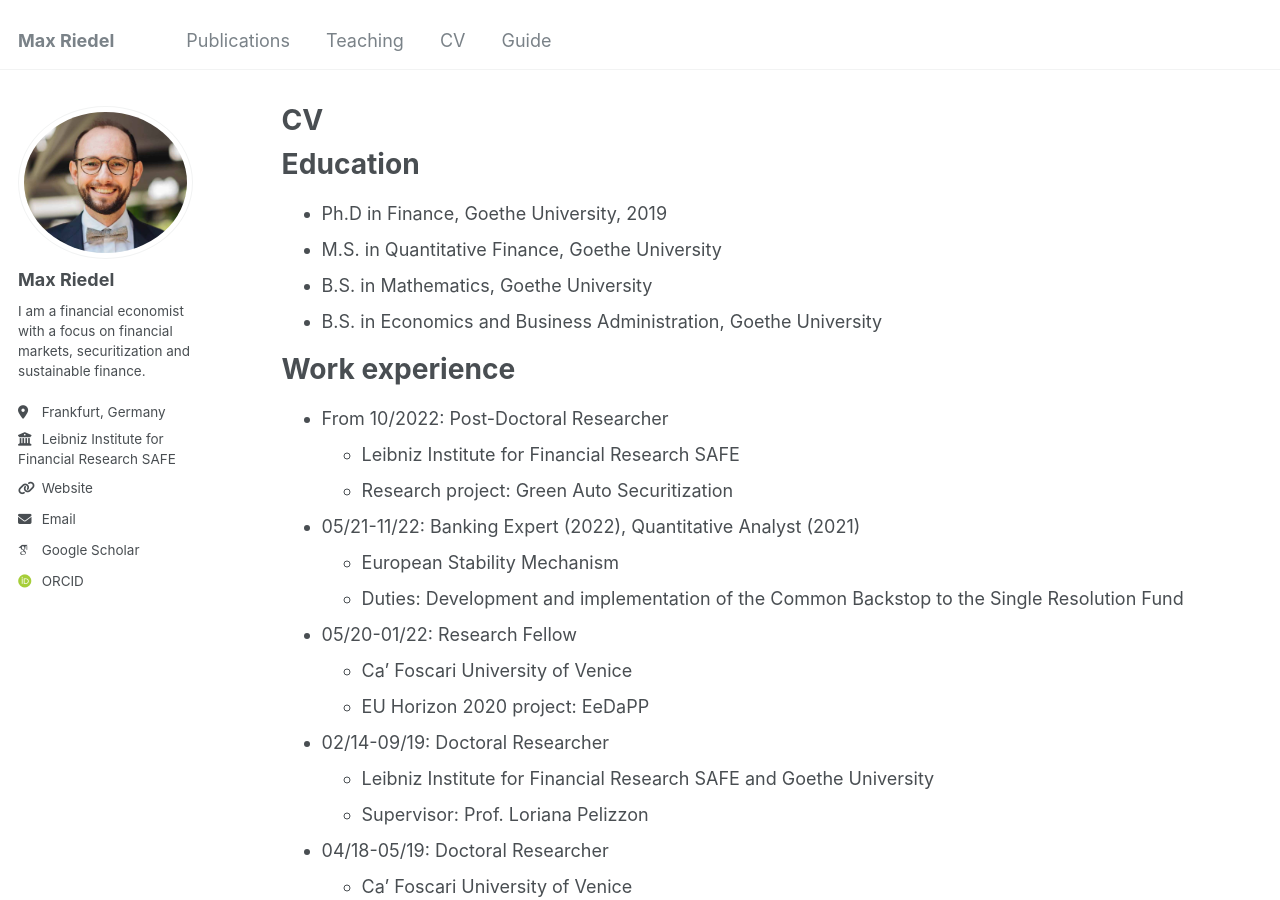
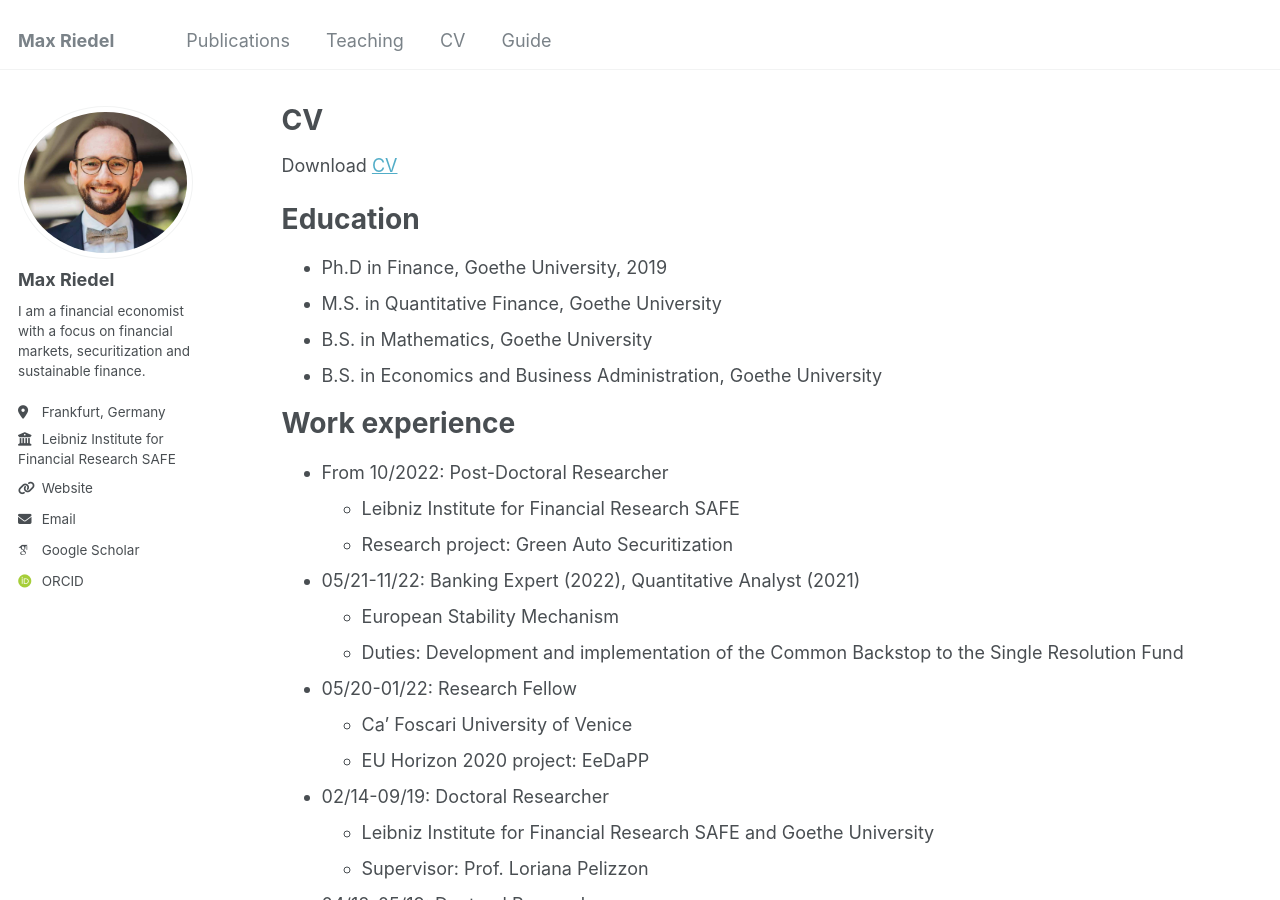
Before and after one commit to max-riedel-phd/max-riedel-phd.github.io, a Jekyll site: the page built from _pages/cv.md, in a window 1280 px wide and 900 px high. Built offline with Jekyll 4.4.1, drawn with Linux system fonts in a browser that asks for light colours; some web fonts are replaced.

Commit message:
Update cv.md

```diff
--- a/_pages/cv.md
+++ b/_pages/cv.md
@@ -6,6 +6,10 @@ author_profile: true
 redirect_from:
   - /resume
 ---
+
+
+Download <a href="https://scholar.google.com/citations?user=dx2EWbMAAAAJ&hl=de" target="_blank">CV</a>
+
 
 {% include base_path %}
 
```
